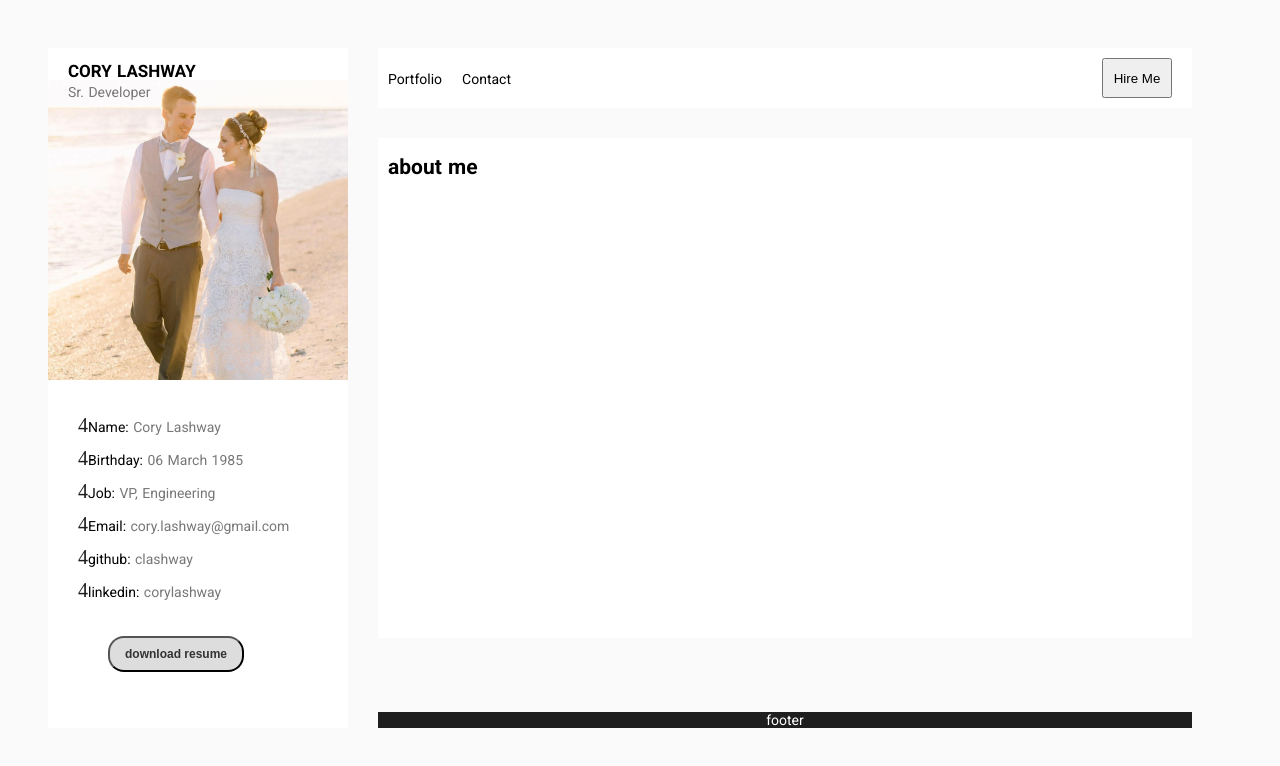
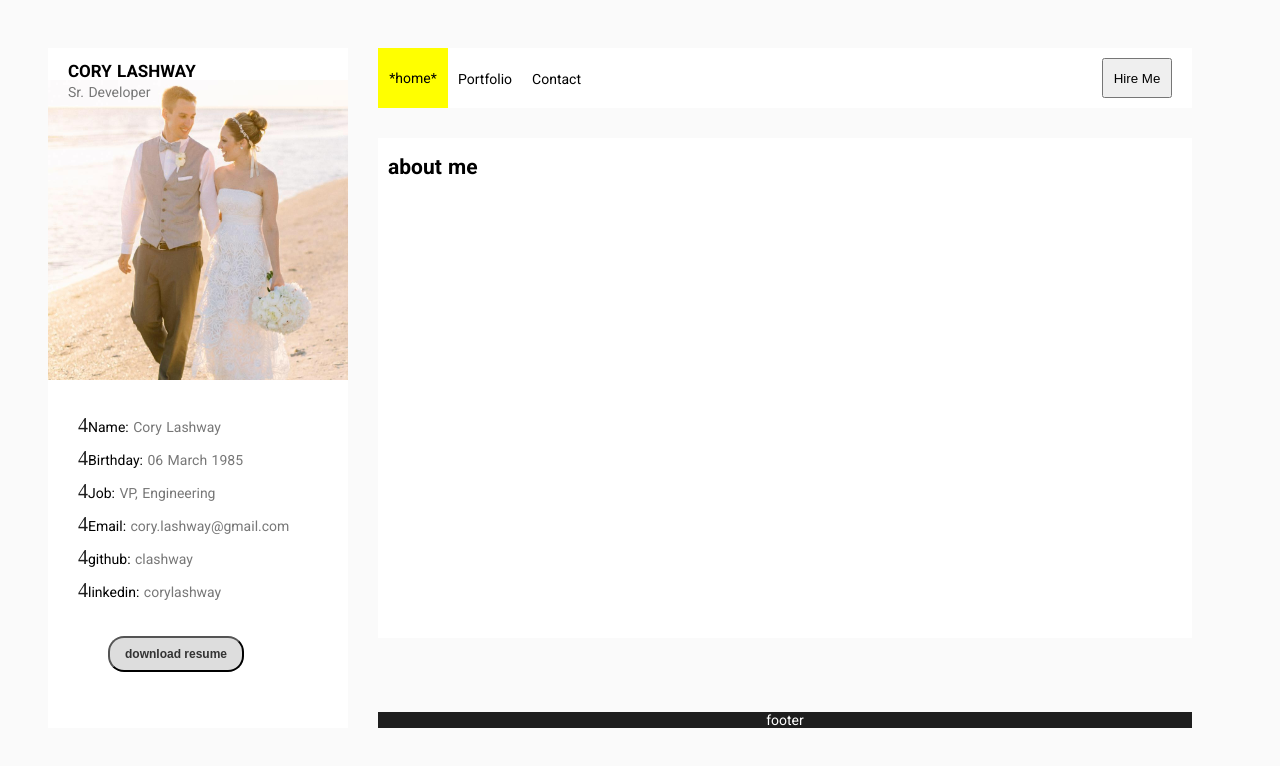
Before and after one commit to clashway/corylashway, a Nuxt app: page / in a window 1280 px wide. Shown: the top 766 px of the page. Built offline with nearby package versions, Linux system fonts and the light colour scheme.

Commit message:
Home button

```diff
--- a/components/Nav.vue
+++ b/components/Nav.vue
@@ -1,6 +1,6 @@
 <template>
   <div class="nav-inner">
-    <span class="home"></span>
+    <span class="home">*home*</span>
     <ul class="nav-links">
       <li>Portfolio</li>
       <li>Contact</li>
@@ -26,6 +26,13 @@ export default {
   display: flex;
   flex-direction: row;
 }
+.home {
+  text-align: center;
+  line-height: 60px;
+  background: yellow;
+  width: 70px;
+  height: 100%;
+}
 .nav-links {
   display:flex;
   flex-direction: row;
```
